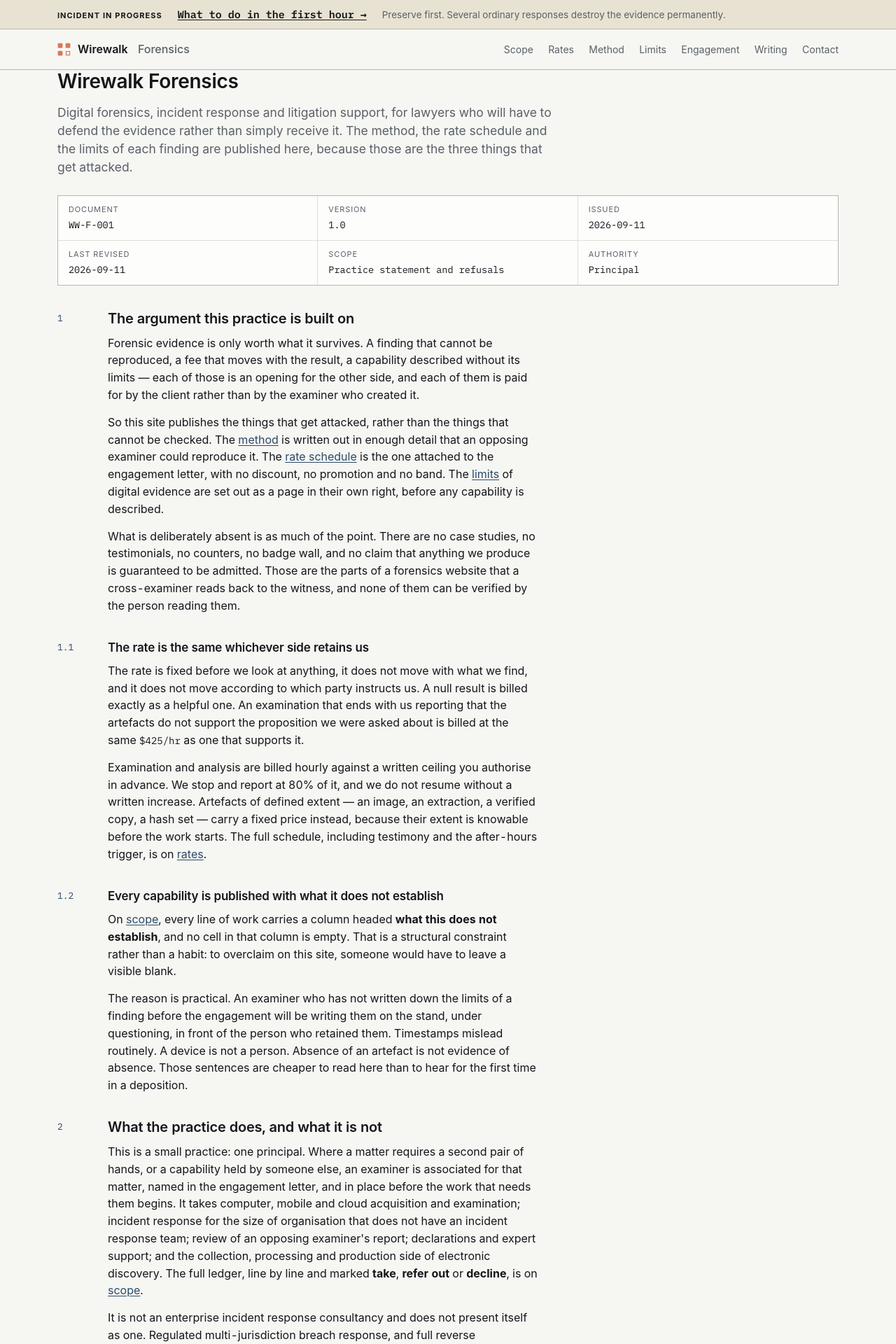
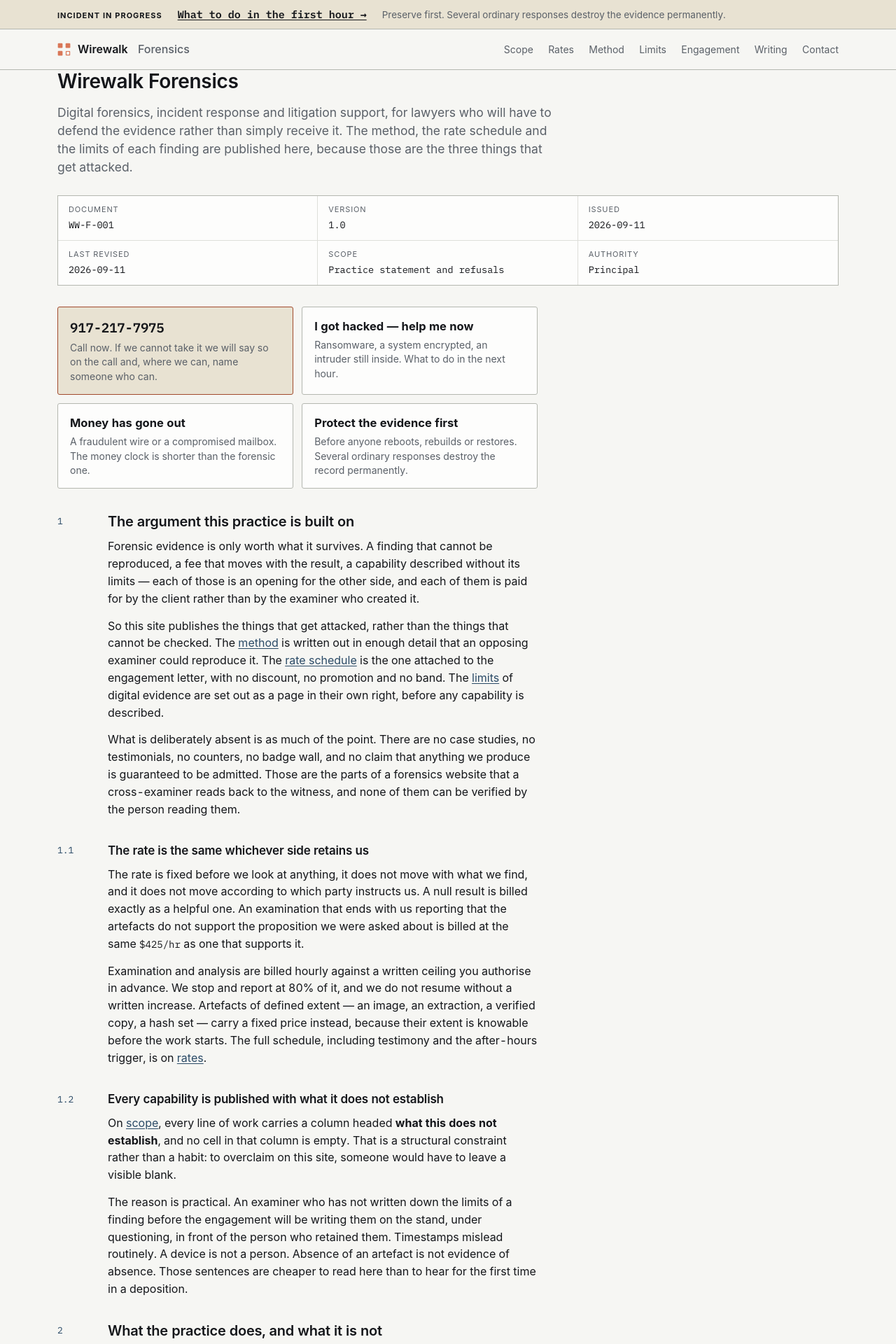
Before and after one commit to wirewalktech/forensics-wirewalk, a Jekyll site: the page built from index.html, in a window 1280 px wide. Shown: the top 1920 px of the page at 70% size. Built offline with Jekyll 4.4.1, drawn with Linux system fonts in a browser that asks for light colours; some of the changed text lies outside the part shown.

Commit message:
Add emergency action buttons to the homepage
Someone in trouble does not arrive thinking 'I need a digital forensic
examiner'. They arrive thinking 'I got hacked', 'money has gone out' or 'do not
let anyone touch it yet'. Four buttons in those words, each routing into the
part of /emergency that answers it -- a route into the procedure rather than a
form to fill in.

Anchors added to /emergency so each button lands on its own section rather than
the top of the page.

Co-Authored-By: Claude Opus 5 <noreply@anthropic.com>
Claude-Session: https://claude.ai/code/session_01QBpvzzUp6VUoSqtkPD9YXJ

```diff
--- a/assets/site.css
+++ b/assets/site.css
@@ -145,6 +145,22 @@ footer.coc .house i{display:inline-block;width:9px;height:9px;background:var(--t
 .btn.k{background:var(--kraft)}
 .acts{display:flex;gap:10px;flex-wrap:wrap;margin:18px 0 0}
 
+/* ---- emergency actions -------------------------------------------------
+   Four buttons, because a person in trouble does not arrive thinking "I need
+   a digital forensic examiner". They arrive thinking one of these four things,
+   in these words. Each lands on the part of /emergency that answers it, so the
+   button is a route into the procedure rather than a form to fill in. */
+.sos{display:grid;grid-template-columns:repeat(2,1fr);gap:12px;margin:22px 0 8px}
+.sos a{display:block;border:1px solid var(--rule);background:var(--label-stock);
+  border-radius:3px;padding:15px 17px;text-decoration:none;color:var(--ink)}
+.sos a:hover{border-color:var(--seal);background:#fff}
+.sos a b{display:block;font-size:16.5px;font-weight:650;margin-bottom:4px}
+.sos a span{display:block;font-size:14px;color:var(--ink-2);line-height:1.45}
+.sos a.call{background:var(--kraft);border-color:var(--seal)}
+.sos a.call b{font-family:var(--mono);font-size:19px;letter-spacing:-.01em}
+@media(max-width:640px){.sos{grid-template-columns:1fr}}
+@media print{.sos{display:none}}
+
 /* NO animation of any kind, including scroll reveals — an element that appears
    as you scroll implies the document changed while you were reading it. */
 @media (prefers-reduced-motion:reduce){*{transition:none!important;animation:none!important}}
--- a/index.html
+++ b/index.html
@@ -10,8 +10,19 @@ issued: 2026-09-11
 revised: 2026-09-11
 scope: "Practice statement and refusals"
 authority: Principal
-content_sha256: d60ed0825689c96f51d4fc870c540c552c2ea919c8eb218d51818d17991e9ec5
+content_sha256: 57f2e427218d3421007a2f02b4742c2b3c7e3ab6b8f6f0b63a3a84939d88486f
 ---
+
+<div class="sos">
+  <a class="call" href="tel:+19172177975"><b>917-217-7975</b>
+    <span>Call now. If we cannot take it we will say so on the call and, where we can, name someone who can.</span></a>
+  <a href="/emergency/#ransomware"><b>I got hacked &mdash; help me now</b>
+    <span>Ransomware, a system encrypted, an intruder still inside. What to do in the next hour.</span></a>
+  <a href="/emergency/#wire"><b>Money has gone out</b>
+    <span>A fraudulent wire or a compromised mailbox. The money clock is shorter than the forensic one.</span></a>
+  <a href="/emergency/#preserve"><b>Protect the evidence first</b>
+    <span>Before anyone reboots, rebuilds or restores. Several ordinary responses destroy the record permanently.</span></a>
+</div>
 
 <section class="cl"><span class="n">1</span>
 <h2>The argument this practice is built on</h2>
```
Also changed, not shown: emergency.html (+6 -6 lines).
